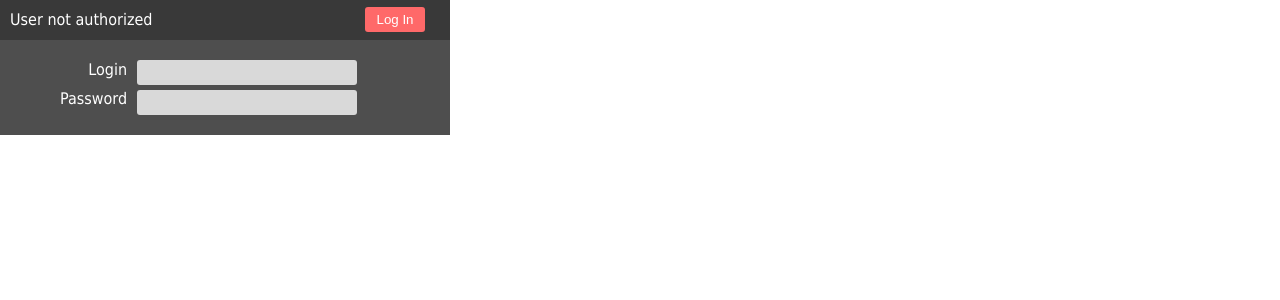
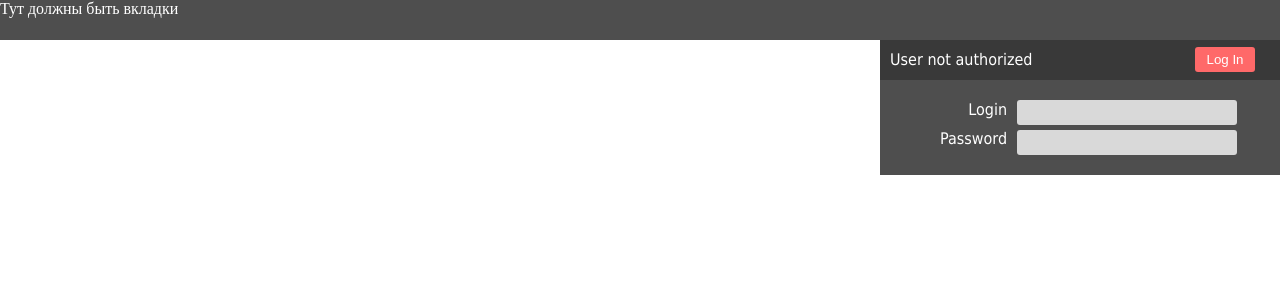
Before and after one commit to carakazov/notes-projcet-front, a React (Create React App) app: page / in a window 1280 px wide. Shown: the top 300 px of the page. Built offline with nearby package versions, Linux system fonts and the light colour scheme.

Commit message:
tab header

```diff
--- a/src/components/app/App.js
+++ b/src/components/app/App.js
@@ -3,6 +3,8 @@ import LoginForm from "../loginform/LoginForm";
 import {useState} from "react";
 import {AuthContext} from "../../conxtexts/authcontext/authContext";
 import {CURRENT_USER_DATA} from "../../constants/tokenConstants";
+import TabHeader from "../tabheader/TabHeader";
+import TabHeaderAndLogin from "../tabheaderandlogin/TabHeaderAndLogin";
 
 function App() {
   let string = sessionStorage.getItem(CURRENT_USER_DATA)
@@ -11,7 +13,7 @@ function App() {
   return (
       <div>
         <AuthContext.Provider value={{userData, setUserData}}>
-          <LoginForm/>
+            <TabHeaderAndLogin/>
         </AuthContext.Provider>
       </div>
   );
--- a/src/components/loginform/loginform.css
+++ b/src/components/loginform/loginform.css
@@ -1,7 +1,7 @@
 .login-form {
     display: flex;
     flex-direction: column;
-    width: 450px;
+    width: 400px;
     height: 190px;
     font-family: Tahoma, serif
 }
--- /dev/null
+++ b/src/components/tabheader/TabHeader.js
@@ -0,0 +1,7 @@
+import './tabheader.css'
+
+export default function TabHeader() {
+    return(
+        <div className={'tab-header'}>Тут должны быть вкладки</div>
+    )
+}
--- /dev/null
+++ b/src/components/tabheader/tabheader.css
@@ -0,0 +1,5 @@
+.tab-header {
+    color: white;
+    background-color: #4e4e4e;
+    height: 40px;
+}
--- /dev/null
+++ b/src/components/tabheaderandlogin/TabHeaderAndLogin.js
@@ -0,0 +1,16 @@
+import './tabheaderandlogin.css'
+import TabHeader from "../tabheader/TabHeader";
+import LoginForm from "../loginform/LoginForm";
+
+export default function TabHeaderAndLogin() {
+    return(
+        <div className={'tab-header-and-login'}>
+            <div className={'tab-header-item tab-header-block'}>
+                <TabHeader/>
+            </div>
+            <div className={'tab-header-item login-form-block'}>
+                <LoginForm/>
+            </div>
+        </div>
+    )
+}
--- /dev/null
+++ b/src/components/tabheaderandlogin/tabheaderandlogin.css
@@ -0,0 +1,8 @@
+.tab-header-and-login {
+    display: flex;
+    flex-direction: column;
+}
+
+.login-form-block {
+    align-self: flex-end;
+}
```
